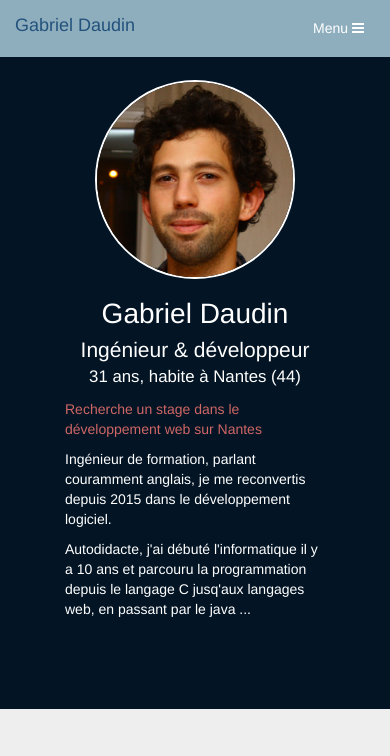
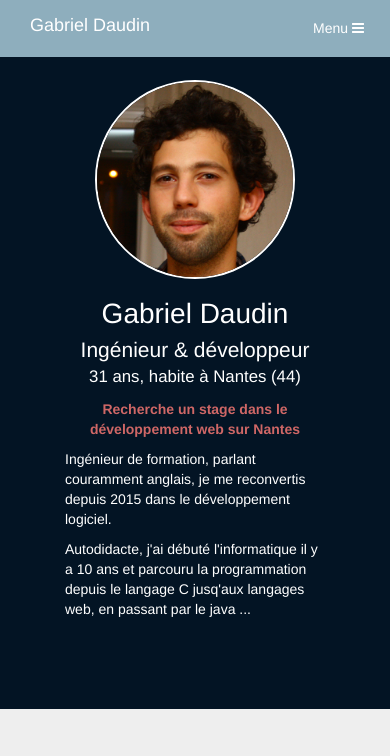
Before and after one commit to GitBalou/CVOnline, a plain HTML site: page index.html in a window 390 px wide. Shown: the top 756 px of the page. Drawn offline with Linux system fonts and the light colour scheme.

Commit message:
fixed navbar

```diff
--- a/index.html
+++ b/index.html
@@ -1,7 +1,6 @@
 <!DOCTYPE html>
 <html lang="fr">
   <head>
-
     <meta charset="utf-8">
     <meta name="viewport" content="width=device-width, initial-scale=1">
     <meta name="description" content="CV Gabriel Daudin">
@@ -15,7 +14,6 @@
 
     <!-- custom css -->
     <link href="style/style.css" rel="stylesheet">
-
   </head>
 
   <body id="page-top">
@@ -23,12 +21,15 @@
     <!-- Navigation -->
     <nav class="navbar navbar-fixed-top">
       <div class="container">
-				<!-- brand & bouton toggle -->
+
+        <!--navbar brand-->
+        <a class="navbar-brand" href="#page-top">Gabriel Daudin</a>
+
+        <!--bouton toggle -->
         <div class="navbar-header page-scroll">
         	<button type="button" class="navbar-toggle" data-toggle="collapse" data-target="#menu-responsive">
         		<span class="sr-only">Menu</span> Menu <i class="fa fa-bars"></i>
         	</button>
-					<a class="navbar-brand" href="#page-top">Gabriel Daudin</a>
         </div>
 
         <!-- Menu responsive -->
@@ -426,7 +427,6 @@
 	 <!-- Modal : seame -->
 	 <div class="modal fade" id="modal_seame" tabindex="-1" role="dialog" aria-hidden="true">
       <div class="modal-content">
-
       <div class="container">
 
       	<div class="modal-body">
@@ -474,7 +474,6 @@
           	</div>
           </div>
       	</div>
-
       </div>
       </div>
     </div>
--- a/style/style.css
+++ b/style/style.css
@@ -227,6 +227,10 @@ nav a {
     font-size: 1.2em !important;
   }
 
+  .annonce {
+    text-align: center;
+    font-weight: bold;
+  }
 }
 
 /*footer */
```
Lines whose indentation alone changed are shown as unchanged.
